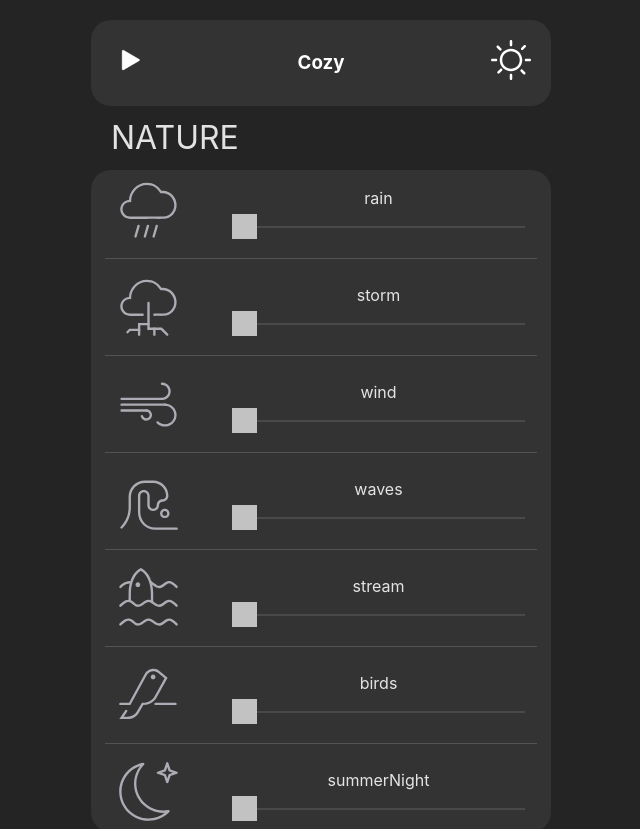
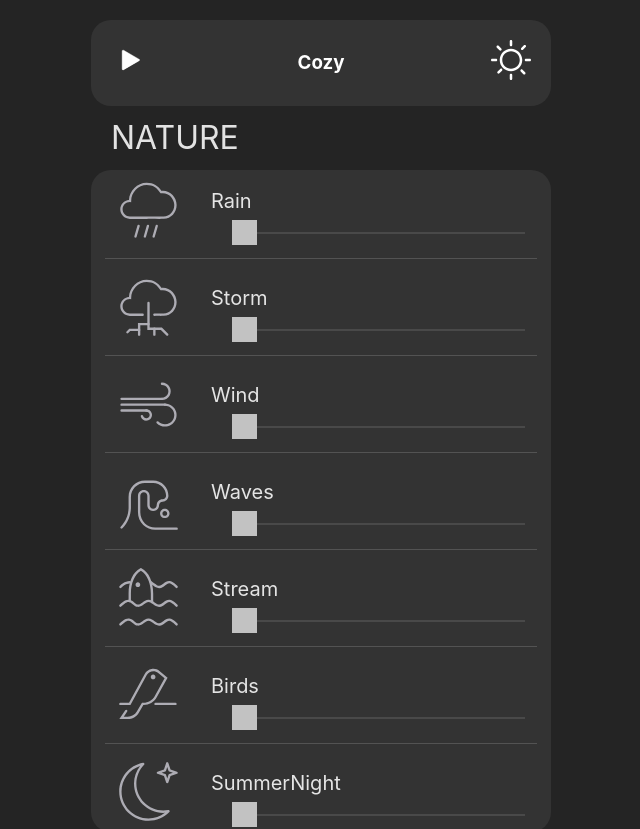
Before and after one commit to 0xNILADRI/cozy, a React (Vite) app: page / in a window 1280 px wide. Shown: the top 829 px of the page, without its empty margins (319-959 px from the left). Built offline with nearby package versions, Linux system fonts and the light colour scheme.

Commit message:
style: modified item names

```diff
--- a/src/App.css
+++ b/src/App.css
@@ -58,6 +58,13 @@
   width: 75px;
   filter: invert(100%) sepia(100%) saturate(15%) hue-rotate(208deg)
     brightness(104%) contrast(102%);
+}
+
+.item-name {
+  font-size: 20px;
+  text-align: left;
+  text-transform: capitalize;
+  padding: 0 5px;
 }
 
 .cards-individual-slider {
--- a/src/Components/Item.jsx
+++ b/src/Components/Item.jsx
@@ -35,7 +35,7 @@ function Item({ imgSrc, itemName, soundSrc }) {
           <img src={imgSrc} alt={itemName} className="individual-image" />
         </div>
         <div className="cards-individual-slider">
-          <div>{itemName}</div>
+          <div className="item-name">{itemName}</div>
           <div className="slidecontainer">
             <input
               type="range"
```
